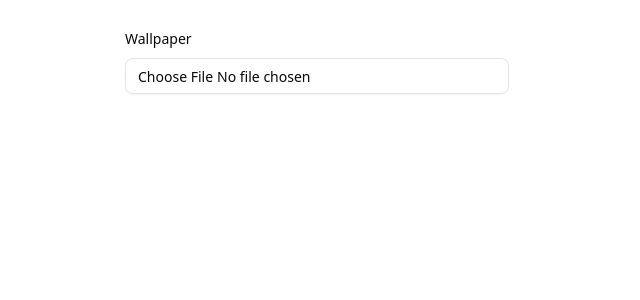
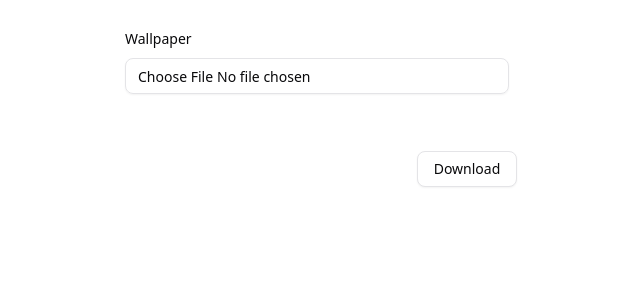
Before and after one commit to TheDanDan/Haishoku, a React (Vite) app: page / in a window 1280 px wide. Shown: the top 300 px of the page, without its empty margins (323-963 px from the left). Built offline with nearby package versions, Linux system fonts and the light colour scheme.

Commit message:
Download button functionality done
Download function is ready

```diff
--- a/package.json
+++ b/package.json
@@ -11,6 +11,7 @@
   },
   "dependencies": {
     "@radix-ui/react-label": "^2.1.7",
+    "@radix-ui/react-slot": "^1.2.3",
     "@tailwindcss/vite": "^4.1.15",
     "class-variance-authority": "^0.7.1",
     "clsx": "^2.1.1",
--- a/src/App.tsx
+++ b/src/App.tsx
@@ -2,6 +2,7 @@
 import { ImageDropper } from './components/ImageDropper'
 import './App.css'
 import { ImageDisplay } from './components/ImageDisplay';
+import { Button } from "@/components/ui/button"
 
 function App() {
   const [image, setImage] = useState<string | null>(null);
--- a/src/components/ImageDisplay.tsx
+++ b/src/components/ImageDisplay.tsx
@@ -1,7 +1,8 @@
 import { useEffect } from 'react';
+import { Button } from "@/components/ui/button"
 export function ImageDisplay({ image }: { image: string | null }) {
   const MAX_SCREEN_PERCENTAGE = 0.8;
-
+  const canvas = document.getElementById('imageCanvas') as HTMLCanvasElement;
   useEffect(() => {
     const canvas = document.getElementById('imageCanvas') as HTMLCanvasElement;
     const ctx = canvas.getContext('2d');
@@ -45,9 +46,26 @@
     }
   }, [image]);
 
+  const downloadImage = () => {
+    if (!canvas) return;
+    const link = document.createElement('a');
+    link.href = canvas.toDataURL('image/png');
+    link.download = 'image.png';
+    // For Firefox you need to add it to the DOM before click in some cases:
+    document.body.appendChild(link);
+    link.click();
+    link.remove();
+  };
+  // Button function
+  <button onClick={downloadImage}>
+  Activate Lasers
+  </button>
+
   return (
     <div className="flex items-center justify-center w-full h-full">
       <canvas id="imageCanvas"></canvas>
+      <Button variant="outline" onClick={downloadImage}>Download</Button>
     </div>
   )
+
 }
--- /dev/null
+++ b/src/components/ui/button.tsx
@@ -0,0 +1,60 @@
+import * as React from "react"
+import { Slot } from "@radix-ui/react-slot"
+import { cva, type VariantProps } from "class-variance-authority"
+
+import { cn } from "@/lib/utils"
+
+const buttonVariants = cva(
+  "inline-flex items-center justify-center gap-2 whitespace-nowrap rounded-md text-sm font-medium transition-all disabled:pointer-events-none disabled:opacity-50 [&_svg]:pointer-events-none [&_svg:not([class*='size-'])]:size-4 shrink-0 [&_svg]:shrink-0 outline-none focus-visible:border-ring focus-visible:ring-ring/50 focus-visible:ring-[3px] aria-invalid:ring-destructive/20 dark:aria-invalid:ring-destructive/40 aria-invalid:border-destructive",
+  {
+    variants: {
+      variant: {
+        default: "bg-primary text-primary-foreground hover:bg-primary/90",
+        destructive:
+          "bg-destructive text-white hover:bg-destructive/90 focus-visible:ring-destructive/20 dark:focus-visible:ring-destructive/40 dark:bg-destructive/60",
+        outline:
+          "border bg-background shadow-xs hover:bg-accent hover:text-accent-foreground dark:bg-input/30 dark:border-input dark:hover:bg-input/50",
+        secondary:
+          "bg-secondary text-secondary-foreground hover:bg-secondary/80",
+        ghost:
+          "hover:bg-accent hover:text-accent-foreground dark:hover:bg-accent/50",
+        link: "text-primary underline-offset-4 hover:underline",
+      },
+      size: {
+        default: "h-9 px-4 py-2 has-[>svg]:px-3",
+        sm: "h-8 rounded-md gap-1.5 px-3 has-[>svg]:px-2.5",
+        lg: "h-10 rounded-md px-6 has-[>svg]:px-4",
+        icon: "size-9",
+        "icon-sm": "size-8",
+        "icon-lg": "size-10",
+      },
+    },
+    defaultVariants: {
+      variant: "default",
+      size: "default",
+    },
+  }
+)
+
+function Button({
+  className,
+  variant,
+  size,
+  asChild = false,
+  ...props
+}: React.ComponentProps<"button"> &
+  VariantProps<typeof buttonVariants> & {
+    asChild?: boolean
+  }) {
+  const Comp = asChild ? Slot : "button"
+
+  return (
+    <Comp
+      data-slot="button"
+      className={cn(buttonVariants({ variant, size, className }))}
+      {...props}
+    />
+  )
+}
+
+export { Button, buttonVariants }
```
Also changed, not shown: 2 other files (tests, documents, lock files or other folders).
